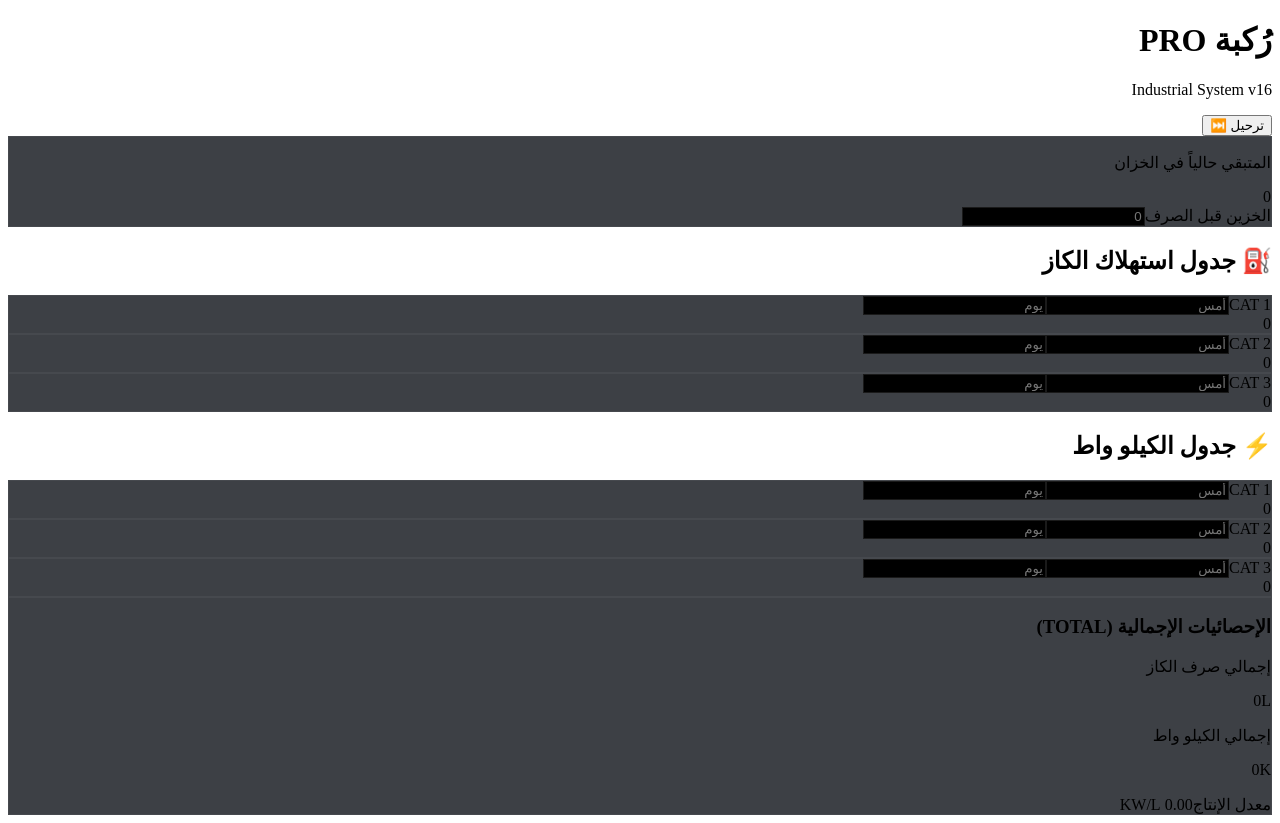
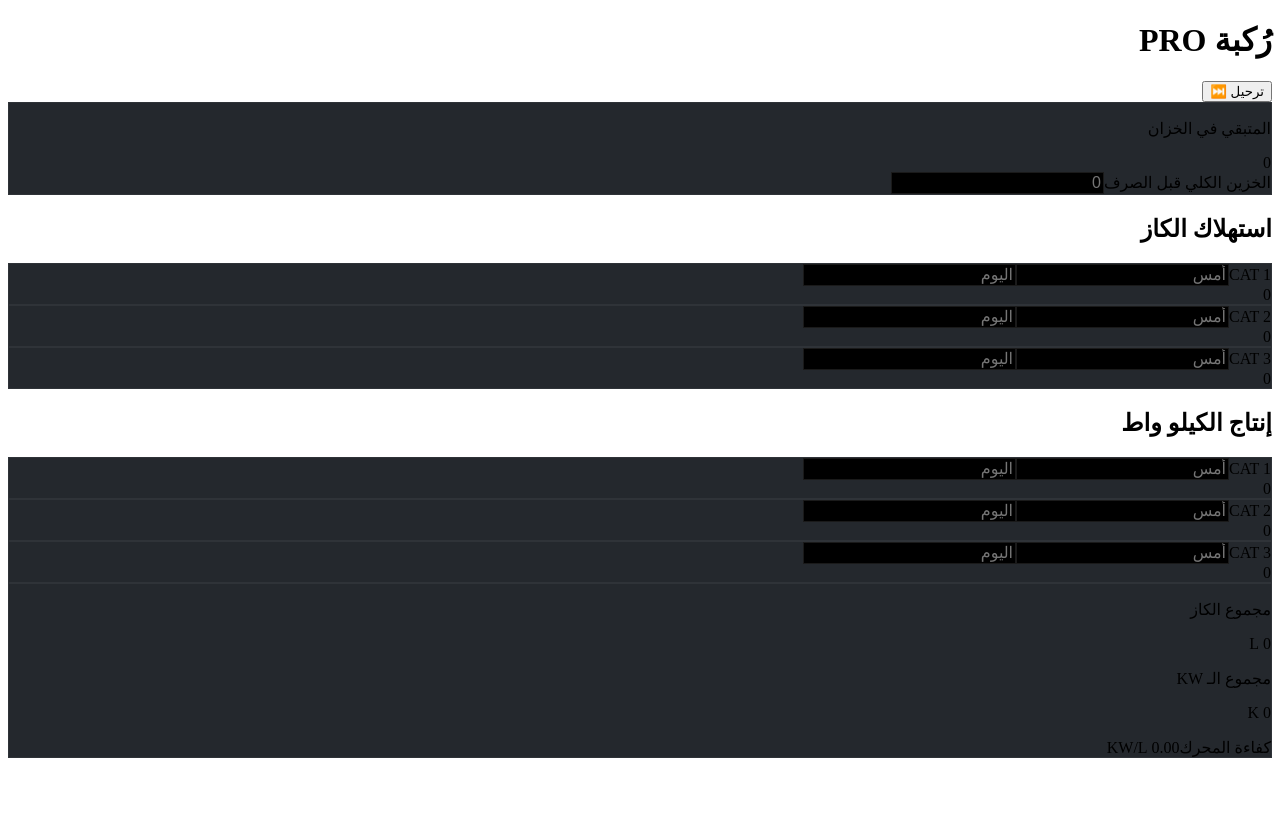
Before and after one commit to Alosh1990/generator-app, a Next.js app: page / in a window 1280 px wide. After the commit the page ends 800 px from the top, so only its background shows below. Built offline with nearby package versions, Linux system fonts and the light colour scheme.

Commit message:
Rename component and update localStorage keys

```diff
--- a/src/app/page.tsx
+++ b/src/app/page.tsx
@@ -1,7 +1,7 @@
 "use client";
 import React, { useState, useEffect, useMemo } from 'react';
 
-export default function RakbaUltraProFixed() {
+export default function RakbaMobileReady() {
   const [mounted, setMounted] = useState(false);
   const [stockBefore, setStockBefore] = useState('');
 
@@ -19,7 +19,7 @@ export default function RakbaUltraProFixed() {
 
   useEffect(() => {
     setMounted(true);
-    const saved = localStorage.getItem('rakba_ultra_v16');
+    const saved = localStorage.getItem('rakba_v16_mobile');
     if (saved) {
       const parsed = JSON.parse(saved);
       setStockBefore(parsed.s || '');
@@ -30,31 +30,16 @@ export default function RakbaUltraProFixed() {
 
   useEffect(() => {
     if (mounted) {
-      localStorage.setItem('rakba_ultra_v16', JSON.stringify({ s: stockBefore, fr: fuelRows, kr: kwRows }));
+      localStorage.setItem('rakba_v16_mobile', JSON.stringify({ s: stockBefore, fr: fuelRows, kr: kwRows }));
     }
   }, [stockBefore, fuelRows, kwRows, mounted]);
 
-  // --- الحسابات المصلحة لضمان عمل التوتل ---
   const stats = useMemo(() => {
-    // حساب فروقات الكاز لكل مولدة
-    const fDiffs = fuelRows.map(r => {
-      const diff = (parseFloat(r.today) || 0) - (parseFloat(r.yest) || 0);
-      return diff > 0 ? diff : 0;
-    });
-
-    // حساب فروقات الكيلو واط لكل مولدة
-    const kDiffs = kwRows.map(r => {
-      const diff = (parseFloat(r.today) || 0) - (parseFloat(r.yest) || 0);
-      return diff > 0 ? diff : 0;
-    });
-
-    // المجموع الإجمالي (Total)
+    const fDiffs = fuelRows.map(r => Math.max(0, (parseFloat(r.today) || 0) - (parseFloat(r.yest) || 0)));
+    const kDiffs = kwRows.map(r => Math.max(0, (parseFloat(r.today) || 0) - (parseFloat(r.yest) || 0)));
     const totalFuel = fDiffs.reduce((a, b) => a + b, 0);
     const totalKW = kDiffs.reduce((a, b) => a + b, 0);
-
-    // الخزين المتبقي
     const currentStock = (parseFloat(stockBefore) || 0) - totalFuel;
-
     return { fDiffs, kDiffs, totalFuel, totalKW, currentStock };
   }, [stockBefore, fuelRows, kwRows]);
 
@@ -68,101 +53,90 @@ export default function RakbaUltraProFixed() {
   if (!mounted) return null;
 
   return (
-    <div className="min-h-screen bg-[#050608] text-white p-4 flex justify-center font-sans selection:bg-blue-500/30 overflow-x-hidden" dir="rtl">
+    <div className="min-h-screen bg-[#050608] text-white p-3 flex justify-center font-sans overflow-x-hidden" dir="rtl">
       <style jsx global>{`
-        @keyframes slideUp { from { opacity: 0; transform: translateY(20px); } to { opacity: 1; transform: translateY(0); } }
-        .animate-up { animation: slideUp 0.5s ease-out forwards; }
+        /* منع الزووم التلقائي في الآيفون والاندرويد */
+        input { font-size: 16px !important; }
         input::-webkit-outer-spin-button, input::-webkit-inner-spin-button { -webkit-appearance: none; margin: 0; }
-        .glass { background: rgba(13, 17, 23, 0.8); backdrop-filter: blur(10px); border: 1px solid rgba(255,255,255,0.05); }
-        .neo-input { transition: all 0.3s ease; border: 1px solid rgba(255,255,255,0.1); background: black; }
-        .neo-input:focus { border-color: #3b82f6; box-shadow: 0 0 10px rgba(59, 130, 246, 0.2); }
+        .glass { background: rgba(13, 17, 23, 0.9); backdrop-filter: blur(8px); border: 1px solid rgba(255,255,255,0.05); }
+        .neo-input { background: #000; border: 1px solid rgba(255,255,255,0.1); transition: 0.3s; }
+        .neo-input:focus { border-color: #3b82f6; box-shadow: 0 0 10px rgba(59, 130, 246, 0.3); outline: none; }
       `}</style>
 
-      <div className="w-full max-w-[480px] space-y-6 pb-20">
+      <div className="w-full max-w-[450px] space-y-4 pb-10">
 
         {/* Header */}
-        <header className="flex justify-between items-center border-b border-white/10 pb-4 animate-up">
-          <div>
-            <h1 className="text-4xl font-black text-blue-500 italic tracking-tighter">رُكبة <span className="text-white">PRO</span></h1>
-            <p className="text-[10px] text-slate-500 font-bold uppercase tracking-[0.3em]">Industrial System v16</p>
-          </div>
-          <button onClick={handleMigrate} className="bg-blue-600 px-6 py-3 rounded-2xl font-black text-[10px] shadow-lg active:scale-90 transition-all">ترحيل ⏭️</button>
+        <header className="flex justify-between items-center py-2 px-1 border-b border-white/5">
+          <h1 className="text-2xl font-black text-blue-500 italic tracking-tighter">رُكبة <span className="text-white text-xl">PRO</span></h1>
+          <button onClick={handleMigrate} className="bg-blue-600 active:scale-90 px-4 py-2 rounded-xl font-bold text-[10px] transition-all">ترحيل ⏭️</button>
         </header>
 
-        {/* الكارت الرئيسي - المتبقي */}
-        <div className="glass p-8 rounded-[3rem] shadow-2xl text-center animate-up" style={{ animationDelay: '0.1s' }}>
-          <p className="text-[10px] font-black text-slate-500 mb-2 uppercase tracking-widest">المتبقي حالياً في الخزان</p>
-          <div className="text-8xl font-black text-blue-400 mb-8 tracking-tighter tabular-nums">
+        {/* الكارت الرئيسي */}
+        <div className="glass p-6 rounded-[2rem] shadow-2xl text-center">
+          <p className="text-[10px] font-bold text-slate-500 mb-1 uppercase tracking-widest">المتبقي في الخزان</p>
+          <div className="text-6xl font-black text-blue-400 tabular-nums tracking-tighter mb-4">
             {stats.currentStock.toLocaleString()}
           </div>
-          <div className="relative pt-2">
-            <label className="text-[9px] font-black text-blue-500 absolute -top-1 right-4 bg-[#0d1117] px-2 uppercase tracking-widest">الخزين قبل الصرف</label>
+          <div className="relative">
+            <label className="text-[8px] font-black text-blue-500 absolute -top-1.5 right-3 bg-[#0d1117] px-2 uppercase tracking-widest">الخزين الكلي قبل الصرف</label>
             <input
               type="number" value={stockBefore} onChange={(e) => setStockBefore(e.target.value)}
-              className="w-full neo-input p-5 rounded-2xl text-center text-2xl font-black text-white outline-none"
+              className="w-full neo-input p-3 rounded-xl text-center text-xl font-black text-white"
               placeholder="0"
             />
           </div>
         </div>
 
-        {/* جداول المحاسبة */}
-        <div className="space-y-10 animate-up" style={{ animationDelay: '0.2s' }}>
+        {/* الجداول - تصميم عمودي للموبايل */}
+        <div className="space-y-6">
 
           {/* الكاز */}
-          <div className="space-y-4">
-            <h2 className="text-sm font-black text-emerald-400 px-2 uppercase tracking-widest">⛽ جدول استهلاك الكاز</h2>
+          <div className="space-y-3">
+            <h2 className="text-[10px] font-black text-emerald-400 px-2 uppercase tracking-[0.2em] flex items-center gap-2">
+              <span className="w-1.5 h-1.5 bg-emerald-500 rounded-full animate-pulse"></span> استهلاك الكاز
+            </h2>
             {fuelRows.map((row, i) => (
-              <div key={row.id} className="glass p-4 rounded-[2rem] flex items-center gap-3">
-                <span className="w-12 text-[10px] font-black text-slate-500 italic uppercase">{row.name}</span>
-                <input type="number" placeholder="أمس" value={row.yest} onChange={(e) => { const n = [...fuelRows]; n[i].yest = e.target.value; setFuelRows(n); }} className="w-full neo-input p-3 rounded-xl text-center text-sm outline-none tabular-nums text-slate-400" />
-                <input type="number" placeholder="يوم" value={row.today} onChange={(e) => { const n = [...fuelRows]; n[i].today = e.target.value; setFuelRows(n); }} className="w-full neo-input p-3 rounded-xl text-center text-sm font-black text-white outline-none tabular-nums" />
-                <div className="w-20 text-center font-black text-emerald-400 text-2xl tabular-nums">{stats.fDiffs[i].toLocaleString()}</div>
+              <div key={row.id} className="glass p-3 rounded-2xl flex items-center gap-2 shadow-lg">
+                <span className="w-10 text-[9px] font-black text-slate-500 italic uppercase leading-tight">{row.name}</span>
+                <input type="number" placeholder="أمس" value={row.yest} onChange={(e) => { const n = [...fuelRows]; n[i].yest = e.target.value; setFuelRows(n); }} className="flex-1 neo-input p-2.5 rounded-lg text-center text-sm text-slate-400" />
+                <input type="number" placeholder="اليوم" value={row.today} onChange={(e) => { const n = [...fuelRows]; n[i].today = e.target.value; setFuelRows(n); }} className="flex-1 neo-input p-2.5 rounded-lg text-center text-sm font-bold text-white shadow-inner" />
+                <div className="w-12 text-center font-black text-emerald-400 text-lg tabular-nums">{stats.fDiffs[i].toLocaleString()}</div>
               </div>
             ))}
           </div>
 
           {/* الكيلو واط */}
-          <div className="space-y-4">
-            <h2 className="text-sm font-black text-blue-400 px-2 uppercase tracking-widest">⚡ جدول الكيلو واط</h2>
+          <div className="space-y-3">
+            <h2 className="text-[10px] font-black text-blue-400 px-2 uppercase tracking-[0.2em] flex items-center gap-2">
+              <span className="w-1.5 h-1.5 bg-blue-500 rounded-full animate-pulse"></span> إنتاج الكيلو واط
+            </h2>
             {kwRows.map((row, i) => (
-              <div key={row.id} className="glass p-4 rounded-[2rem] flex items-center gap-3">
-                <span className="w-12 text-[10px] font-black text-slate-500 italic uppercase">{row.name}</span>
-                <input type="number" placeholder="أمس" value={row.yest} onChange={(e) => { const n = [...kwRows]; n[i].yest = e.target.value; setKwRows(n); }} className="w-full neo-input p-3 rounded-xl text-center text-sm outline-none tabular-nums text-slate-400" />
-                <input type="number" placeholder="يوم" value={row.today} onChange={(e) => { const n = [...kwRows]; n[i].today = e.target.value; setKwRows(n); }} className="w-full neo-input p-3 rounded-xl text-center text-sm font-black text-white outline-none tabular-nums" />
-                <div className="w-20 text-center font-black text-blue-400 text-2xl tabular-nums">{stats.kDiffs[i].toLocaleString()}</div>
+              <div key={row.id} className="glass p-3 rounded-2xl flex items-center gap-2 shadow-lg">
+                <span className="w-10 text-[9px] font-black text-slate-500 italic uppercase leading-tight">{row.name}</span>
+                <input type="number" placeholder="أمس" value={row.yest} onChange={(e) => { const n = [...kwRows]; n[i].yest = e.target.value; setKwRows(n); }} className="flex-1 neo-input p-2.5 rounded-lg text-center text-sm text-slate-400" />
+                <input type="number" placeholder="اليوم" value={row.today} onChange={(e) => { const n = [...kwRows]; n[i].today = e.target.value; setKwRows(n); }} className="flex-1 neo-input p-2.5 rounded-lg text-center text-sm font-bold text-white shadow-inner" />
+                <div className="w-12 text-center font-black text-blue-400 text-lg tabular-nums">{stats.kDiffs[i].toLocaleString()}</div>
               </div>
             ))}
           </div>
         </div>
 
-        {/* ملخص الـ TOTAL (المصلح) */}
-        <div className="glass rounded-[2.5rem] p-6 border-t-4 border-blue-500/30 animate-up shadow-2xl" style={{ animationDelay: '0.3s' }}>
-          <h3 className="text-center text-[10px] font-black text-slate-500 uppercase tracking-[0.3em] mb-6">الإحصائيات الإجمالية (TOTAL)</h3>
-
-          <div className="grid grid-cols-2 gap-4">
-            {/* توتل الكاز */}
-            <div className="bg-emerald-500/10 border border-emerald-500/20 p-6 rounded-[2rem] text-center">
-              <p className="text-[9px] font-bold text-emerald-500 uppercase mb-2">إجمالي صرف الكاز</p>
-              <p className="text-4xl font-black text-emerald-400 tabular-nums">
-                {stats.totalFuel.toLocaleString()}
-                <span className="text-xs ml-1 opacity-50">L</span>
-              </p>
+        {/* التوتل النهائي */}
+        <div className="glass rounded-[2rem] p-4 border-t-2 border-blue-500/20 shadow-2xl">
+          <div className="grid grid-cols-2 gap-3">
+            <div className="bg-emerald-500/5 border border-emerald-500/10 p-3 rounded-2xl text-center">
+              <p className="text-[8px] font-bold text-emerald-500 uppercase">مجموع الكاز</p>
+              <p className="text-xl font-black text-emerald-400 tabular-nums">{stats.totalFuel.toLocaleString()} <span className="text-[8px]">L</span></p>
             </div>
-
-            {/* توتل الكيلو واط */}
-            <div className="bg-blue-500/10 border border-blue-500/20 p-6 rounded-[2rem] text-center">
-              <p className="text-[9px] font-bold text-blue-500 uppercase mb-2">إجمالي الكيلو واط</p>
-              <p className="text-4xl font-black text-blue-400 tabular-nums">
-                {stats.totalKW.toLocaleString()}
-                <span className="text-xs ml-1 opacity-50">K</span>
-              </p>
+            <div className="bg-blue-500/5 border border-blue-500/10 p-3 rounded-2xl text-center">
+              <p className="text-[8px] font-bold text-blue-500 uppercase">مجموع الـ KW</p>
+              <p className="text-xl font-black text-blue-400 tabular-nums">{stats.totalKW.toLocaleString()} <span className="text-[8px]">K</span></p>
             </div>
           </div>
-
-          <div className="mt-6 bg-black/40 p-4 rounded-2xl flex justify-between items-center px-6 border border-white/5">
-            <span className="text-[10px] font-black text-slate-500 uppercase italic">معدل الإنتاج</span>
-            <span className="text-lg font-black text-white tabular-nums italic">
-              {(stats.totalKW / (stats.totalFuel || 1)).toFixed(2)} <span className="text-[10px] text-blue-400">KW/L</span>
+          <div className="mt-3 bg-white/5 p-2.5 rounded-xl flex justify-between items-center px-4">
+            <span className="text-[9px] font-bold text-slate-500 uppercase">كفاءة المحرك</span>
+            <span className="text-xs font-black text-blue-300 italic">
+              {(stats.totalKW / (stats.totalFuel || 1)).toFixed(2)} KW/L
             </span>
           </div>
         </div>
```
